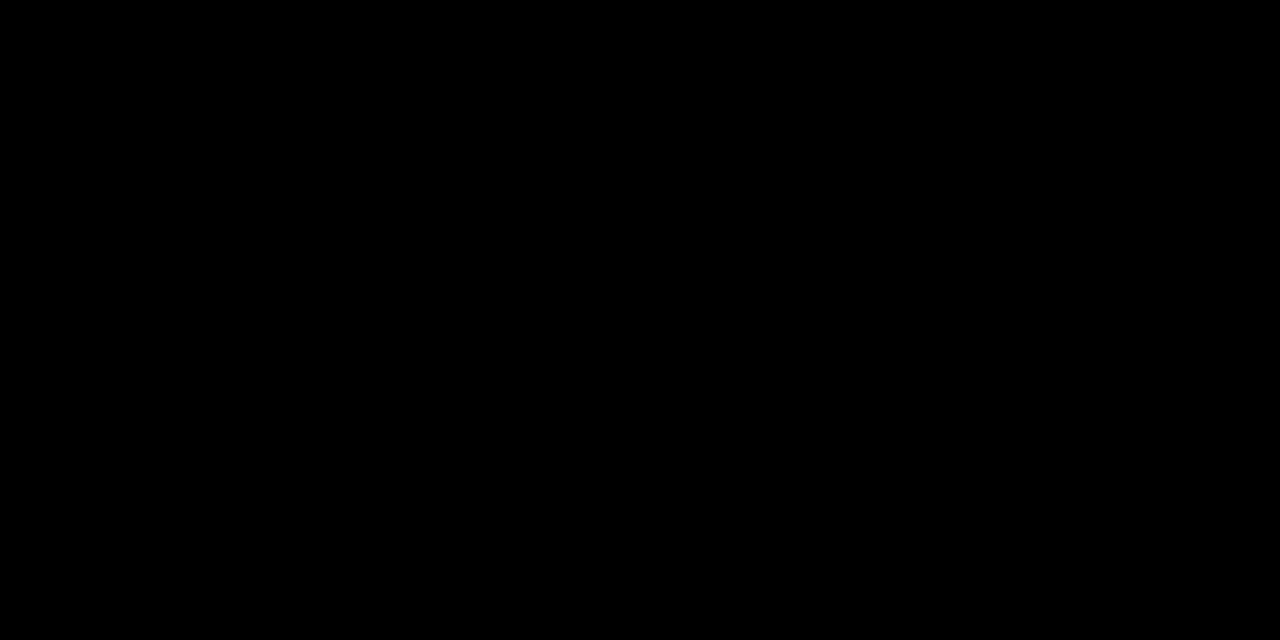
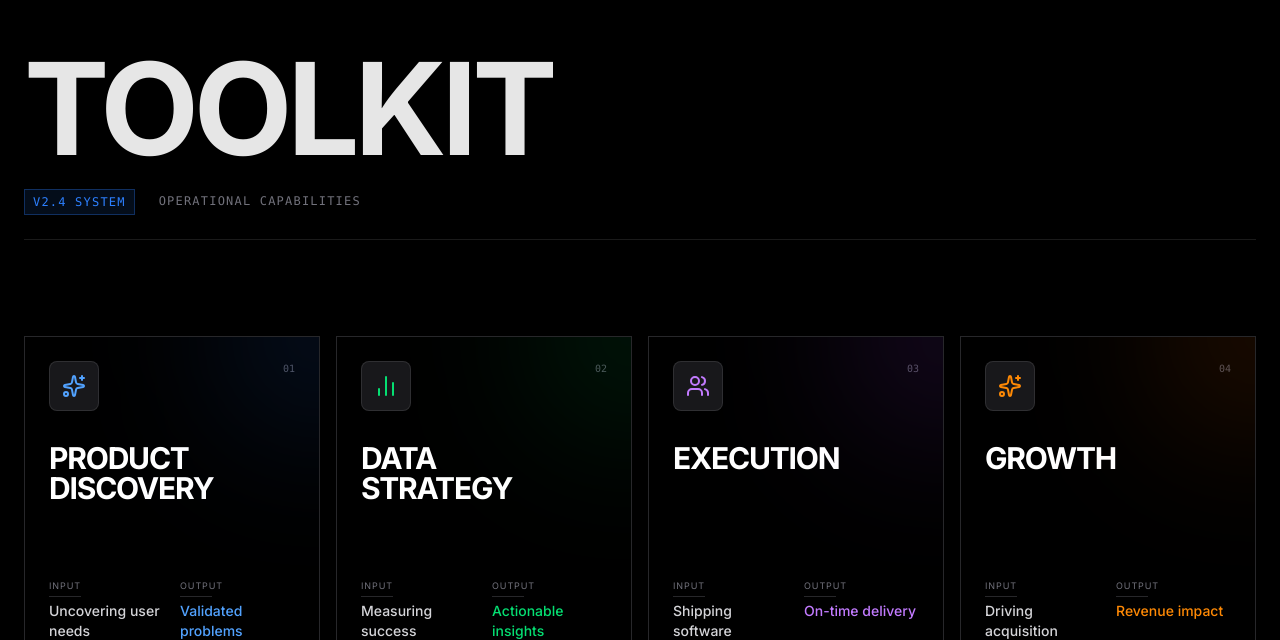
Before and after one commit to ChinmayHarish/chinmay-portfolio-v2, a React (Vite) app: page / in a window 1280 px wide. Shown: the part 2160-2800 px from the top of the page. Before the commit the page ends 1001 px from the top, so only its background shows below. Built offline with nearby package versions, Linux system fonts and the light colour scheme; a web font is replaced by a local one.

Commit message:
fix(ui): Static class interpolation for Skills component hologram effects

```diff
--- a/src/components/Skills.jsx
+++ b/src/components/Skills.jsx
@@ -1,50 +1,163 @@
 import { useRef } from 'react';
+import { useGSAP } from '@gsap/react';
 import gsap from 'gsap';
-import { useGSAP } from '@gsap/react';
+import { Sparkles, BarChart2, Users } from 'lucide-react';
 
-const skills = [
-    "Product Strategy", "user-centric design", "sql", "a/b testing",
-    "roadmap planning", "jira", "user research", "figma",
-    "data analytics", "stakeholder management", "go-to-market"
+const colorMap = {
+    blue: {
+        blob: "bg-blue-500/20 group-hover:bg-blue-500/30",
+        icon: "text-blue-400",
+        text: "text-blue-400",
+        line: "bg-blue-500"
+    },
+    green: {
+        blob: "bg-green-500/20 group-hover:bg-green-500/30",
+        icon: "text-green-400",
+        text: "text-green-400",
+        line: "bg-green-500"
+    },
+    purple: {
+        blob: "bg-purple-500/20 group-hover:bg-purple-500/30",
+        icon: "text-purple-400",
+        text: "text-purple-400",
+        line: "bg-purple-500"
+    },
+    orange: {
+        blob: "bg-orange-500/20 group-hover:bg-orange-500/30",
+        icon: "text-orange-400",
+        text: "text-orange-400",
+        line: "bg-orange-500"
+    }
+};
+
+const practices = [
+    {
+        icon: Sparkles,
+        color: "blue",
+        title: "Product Discovery",
+        what: "Uncovering user needs",
+        how: "Interviews, Surveys, Data",
+        outcome: "Validated problems"
+    },
+    {
+        icon: BarChart2,
+        color: "green",
+        title: "Data Strategy",
+        what: "Measuring success",
+        how: "SQL, Mixpanel, Tableau",
+        outcome: "Actionable insights"
+    },
+    {
+        icon: Users,
+        color: "purple",
+        title: "Execution",
+        what: "Shipping software",
+        how: "Agile, Jira, Roadmaps",
+        outcome: "On-time delivery"
+    },
+    {
+        icon: Sparkles,
+        color: "orange",
+        title: "Growth",
+        what: "Driving acquisition",
+        how: "A/B Testing, CRO",
+        outcome: "Revenue impact"
+    }
 ];
 
 export default function Skills() {
     const containerRef = useRef(null);
 
     useGSAP(() => {
-        gsap.from('.skill-tag', {
+        gsap.from('.practice-card', {
             scrollTrigger: {
                 trigger: containerRef.current,
-                start: 'top 85%',
+                start: 'top 80%',
             },
-            y: 50,
+            y: 60,
             opacity: 0,
-            stagger: {
-                amount: 0.5,
-                from: "random"
-            },
-            duration: 1,
-            ease: 'back.out(1.7)',
+            stagger: 0.1,
+            duration: 1.2,
+            ease: 'power3.out'
         });
     }, { scope: containerRef });
 
     return (
-        <section ref={containerRef} id="skills" className="py-32 px-6 max-w-5xl mx-auto text-center">
-            <div className="mb-16">
-                <h2 className="text-3xl font-bold text-zinc-400 mb-4">
-                    Capabilities
-                </h2>
+        <section ref={containerRef} id="skills" className="py-32 px-6 max-w-7xl mx-auto">
+            <div className="mb-24 flex items-end justify-between border-b border-white/10 pb-6">
+                <div>
+                    <h2 className="text-5xl md:text-9xl font-bold tracking-tighter text-white uppercase opacity-90">
+                        Toolkit
+                    </h2>
+                    <div className="flex gap-4 mt-4">
+                        <span className="text-xs font-mono text-blue-500 uppercase tracking-widest border border-blue-500/30 px-2 py-1 bg-blue-500/10">v2.4 System</span>
+                        <span className="text-xs font-mono text-zinc-500 uppercase tracking-widest px-2 py-1">Operational Capabilities</span>
+                    </div>
+                </div>
             </div>
 
-            <div className="flex flex-wrap justify-center gap-3">
-                {skills.map((skill, i) => (
-                    <span
-                        key={skill}
-                        className="skill-tag px-6 py-3 rounded-full bg-zinc-900/50 border border-white/5 text-zinc-400 text-sm md:text-base hover:text-white hover:border-white/20 hover:bg-zinc-800 transition-all cursor-default uppercase tracking-widest"
-                    >
-                        {skill}
-                    </span>
-                ))}
+            <div className="grid grid-cols-1 md:grid-cols-2 lg:grid-cols-4 gap-4">
+                {practices.map((practice, i) => {
+                    const colors = colorMap[practice.color];
+
+                    return (
+                        <div
+                            key={i}
+                            className="practice-card group relative h-[420px] p-6 bg-black border border-zinc-800 hover:border-zinc-600 transition-colors duration-500 overflow-hidden flex flex-col justify-between"
+                        >
+                            {/* Holographic Gradient Blob */}
+                            <div className={`absolute -top-20 -right-20 w-40 h-40 rounded-full blur-[80px] transition-all duration-700 ${colors.blob}`} />
+
+                            {/* Header */}
+                            <div>
+                                <div className="flex justify-between items-start mb-8">
+                                    <div className={`p-3 rounded-lg bg-zinc-900 border border-white/10 transition-colors group-hover:text-white ${colors.icon}`}>
+                                        <practice.icon className="w-6 h-6" />
+                                    </div>
+                                    <span className="font-mono text-[10px] text-zinc-600">0{i + 1}</span>
+                                </div>
+
+                                <h3 className="text-3xl font-bold text-white uppercase tracking-tighter mb-4 leading-none">
+                                    {practice.title.split(' ').map((word, idx) => (
+                                        <div key={idx} className="block">{word}</div>
+                                    ))}
+                                </h3>
+                            </div>
+
+                            {/* Content Body */}
+                            <div className="space-y-6 relative z-10">
+                                {/* Data Points */}
+                                <div className="grid grid-cols-2 gap-4">
+                                    <div className="space-y-1">
+                                        <span className="block text-[9px] uppercase tracking-widest text-zinc-500">Input</span>
+                                        <div className="h-px w-8 bg-zinc-800 my-1" />
+                                        <span className="block text-sm text-zinc-300 font-medium">{practice.what}</span>
+                                    </div>
+                                    <div className="space-y-1">
+                                        <span className="block text-[9px] uppercase tracking-widest text-zinc-500">Output</span>
+                                        <div className="h-px w-8 bg-zinc-800 my-1" />
+                                        <span className={`block text-sm font-medium ${colors.text}`}>{practice.outcome}</span>
+                                    </div>
+                                </div>
+
+                                {/* Tech Stack Marquee-ish */}
+                                <div className="pt-4 border-t border-white/5">
+                                    <span className="text-[10px] text-zinc-600 block mb-2 font-mono">STACK</span>
+                                    <div className="flex flex-wrap gap-2">
+                                        {practice.how.split(', ').map((tech) => (
+                                            <span key={tech} className="text-xs px-2 py-1 bg-zinc-900 text-zinc-400 border border-white/5 rounded-sm">
+                                                {tech}
+                                            </span>
+                                        ))}
+                                    </div>
+                                </div>
+                            </div>
+
+                            {/* Hover Reveal Line */}
+                            <div className={`absolute bottom-0 left-0 h-1 w-0 group-hover:w-full transition-all duration-500 ease-in-out ${colors.line}`} />
+                        </div>
+                    );
+                })}
             </div>
         </section>
     );
--- a/src/pages/Home.jsx
+++ b/src/pages/Home.jsx
@@ -1,10 +1,13 @@
 import Hero from '../components/Hero';
+import Projects from '../components/Projects';
+import Skills from '../components/Skills';
 
 export default function Home() {
     return (
         <div className="pt-16 min-h-screen">
             <Hero />
-            {/* Featured Work Preview could go here */}
+            <Projects />
+            <Skills />
         </div>
     );
 }
```
